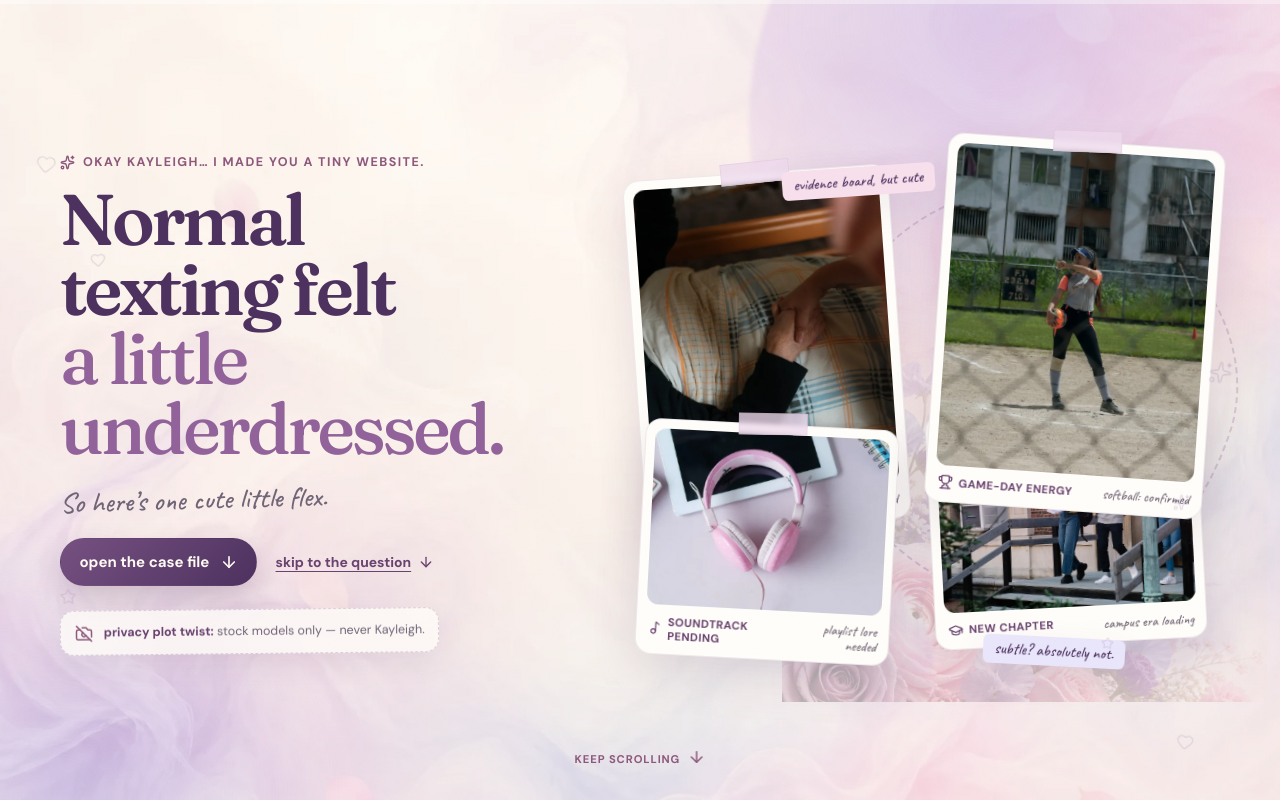
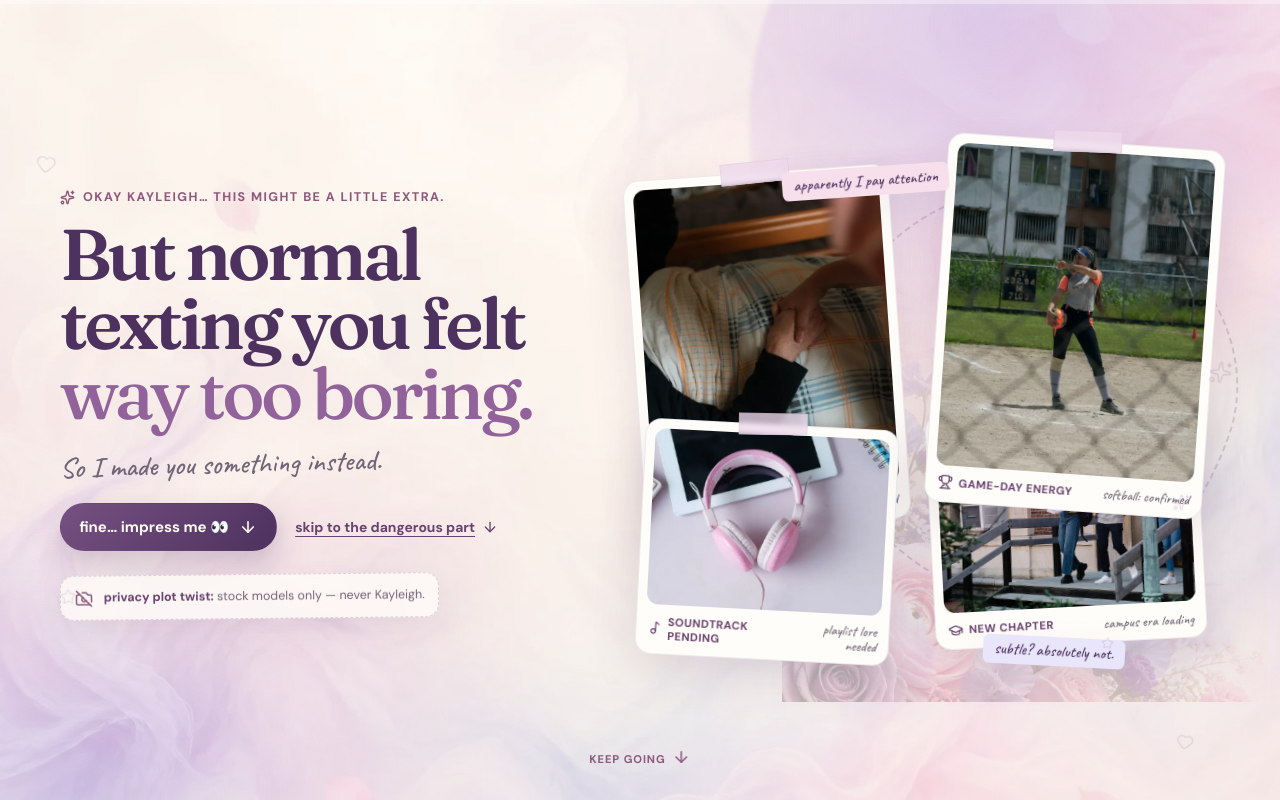
Before and after one commit to MSPixelPulseAgency/hey-kayleigh, a React (Vite) app: page / in a window 1280 px wide. Shown: the top 800 px of the page. Built offline with nearby package versions, Linux system fonts and the light colour scheme.

Commit message:
Make hero copy more playful and teasing

```diff
--- a/src/components/Hero.jsx
+++ b/src/components/Hero.jsx
@@ -71,19 +71,19 @@ export function Hero() {
         >
           <p className="eyebrow hero__eyebrow">
             <Sparkles size={15} strokeWidth={2.2} aria-hidden="true" />
-            okay Kayleigh… I made you a tiny website.
+            okay Kayleigh… this might be a little extra.
           </p>
           <h1 id="hero-title">
-            Normal texting felt <em>a little underdressed.</em>
+            But normal texting you felt <em>way too boring.</em>
           </h1>
-          <p className="hero__supporting">So here’s one cute little flex.</p>
+          <p className="hero__supporting">So I made you something instead.</p>
           <div className="hero__actions">
             <a className="button button--primary" href="#the-file">
-              open the case file
+              fine… impress me 👀
               <ArrowDown size={18} strokeWidth={2.2} aria-hidden="true" />
             </a>
             <a className="text-link" href="#invitation">
-              skip to the question
+              skip to the dangerous part
               <ArrowDown size={16} aria-hidden="true" />
             </a>
           </div>
@@ -97,7 +97,7 @@ export function Hero() {
 
         <div className="hero__visual" aria-label="A generic stock-photo moodboard inspired by care, softball, music and college">
           <div className="collage-doodle collage-doodle--loop" aria-hidden="true" />
-          <span className="collage-note collage-note--top">evidence board, but cute</span>
+          <span className="collage-note collage-note--top">apparently I pay attention</span>
           <div className="photo-collage">
             {stockPhotos.map((photo, index) => (
               <PhotoCard key={photo.id} photo={photo} index={index} />
@@ -107,7 +107,7 @@ export function Hero() {
         </div>
       </div>
       <a className="hero__scroll-cue" href="#the-file" aria-label="Continue to The Kayleigh File">
-        <span>keep scrolling</span>
+        <span>keep going</span>
         <ArrowDown size={18} aria-hidden="true" />
       </a>
     </section>
```
